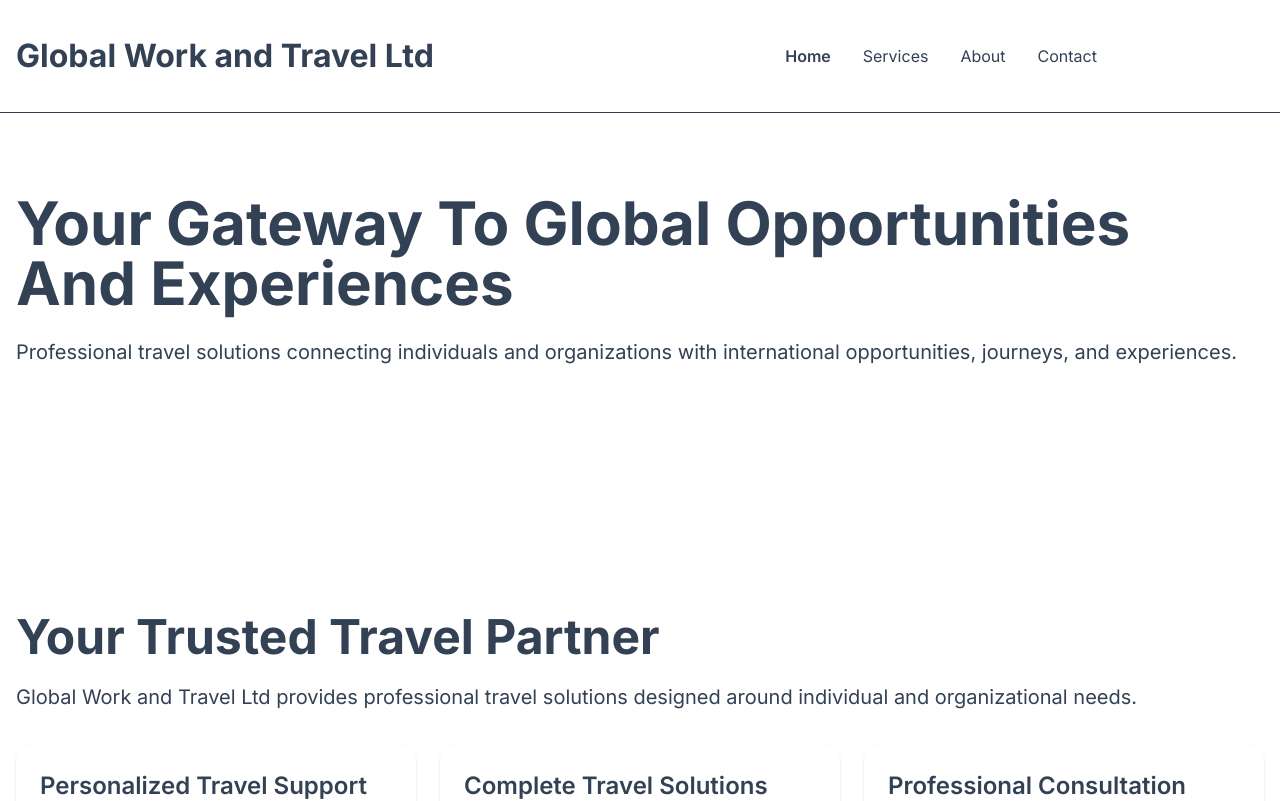
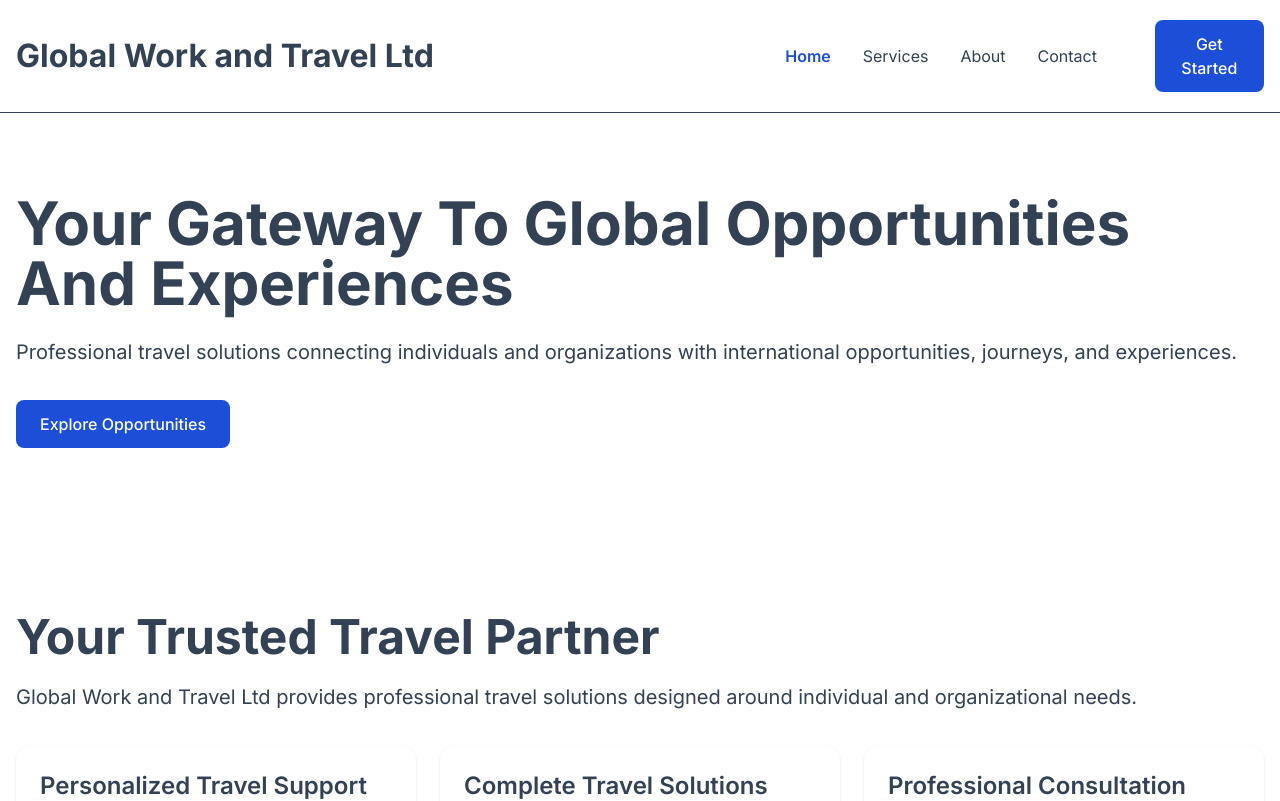
Before and after one commit to ericbalaile/Balaile-Tech-Lab, a React (Vite) app: page / in a window 1280 px wide. Shown: the top 801 px of the page. Built offline with nearby package versions, Linux system fonts and the light colour scheme.

Commit message:
Fix Tailwind v4 theme token integration

```diff
--- a/src/styles/theme.css
+++ b/src/styles/theme.css
@@ -4,6 +4,13 @@ Global Work and Travel Ltd
 Design System Theme
 ========================================
 */
+
+@theme {
+  --color-primary: #1d4ed8;
+  --color-primary-dark: #1e3a8a;
+  --color-secondary: #10b981;
+  --color-accent: #f59e0b;
+}
 
 :root {
   /* ========================================
```
